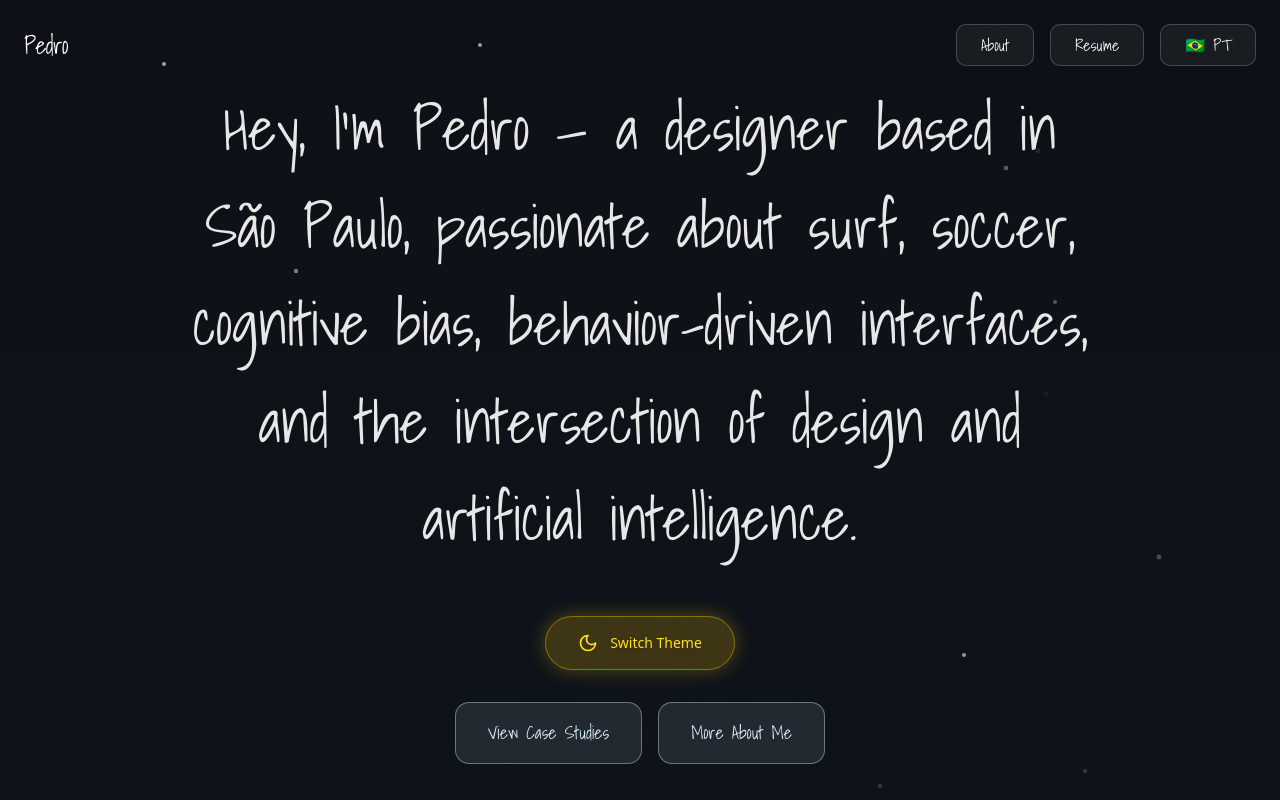
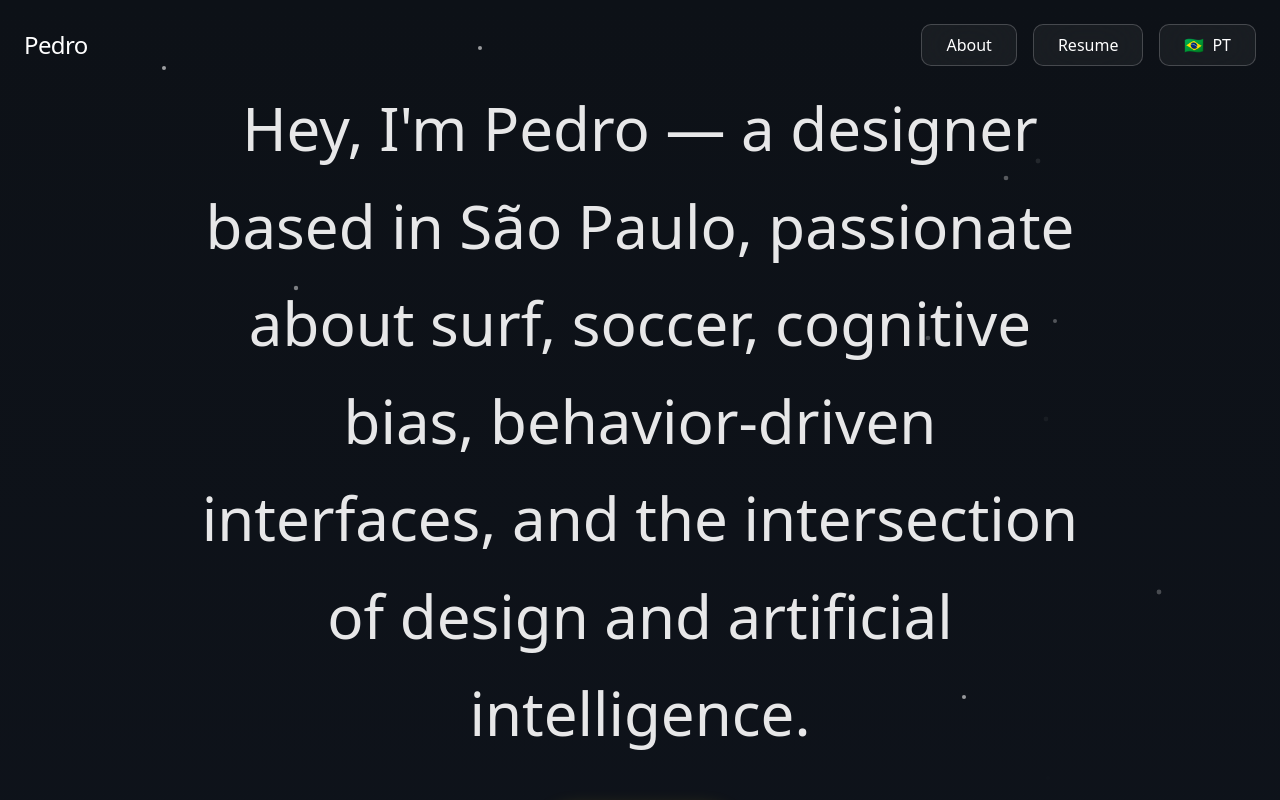
Before and after one commit to pbfreitinhas-cpu/Portofolio, a React (Vite) app: page / in a window 1280 px wide. Shown: the top 800 px of the page. Built offline with nearby package versions, Linux system fonts and the light colour scheme; a web font is replaced by a local one.

Commit message:
Update case study

```diff
--- a/src/App.tsx
+++ b/src/App.tsx
@@ -30,8 +30,9 @@ export default function App() {
       <link rel="preconnect" href="https://fonts.googleapis.com" />
       <link rel="preconnect" href="https://fonts.gstatic.com" crossOrigin="anonymous" />
       <link href="https://fonts.googleapis.com/css2?family=Satoshi:wght@400;500;600;700&display=swap" rel="stylesheet" />
+      <link href="https://fonts.googleapis.com/css2?family=Playfair+Display:wght@400;500;600;700&display=swap" rel="stylesheet" />
       <link href="https://fonts.googleapis.com/css2?family=Shadows+Into+Light:wght@400&display=swap" rel="stylesheet" />
-      <div style={{ fontFamily: "'Shadows Into Light', cursive" }}>
+      <div>
         {currentPage === 'home' && <Portfolio onCaseStudyClick={handleCaseStudyClick} theme={theme} onToggleTheme={toggleTheme} />}
         {currentPage === 'case-study-1' && <CaseStudy1 onBack={handleBackToHome} theme={theme} />}
         {currentPage === 'case-study-2' && <CaseStudy2 onBack={handleBackToHome} theme={theme} />}
```
